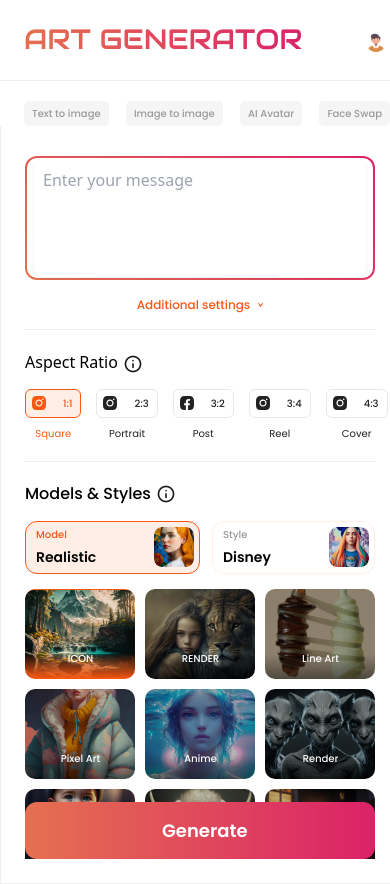
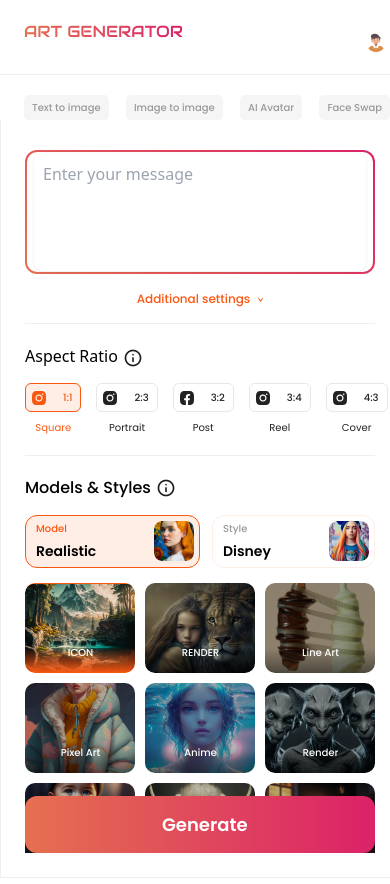
Before and after one commit to aqibzaib/Funsol-Task-For-Frontend-Developer, a React (Create React App) app: page /text-to-image in a window 390 px wide. Built offline with nearby package versions, Linux system fonts and the light colour scheme.

Commit message:
set font leading in creation page

```diff
--- a/src/components/creations/AspectRatio.js
+++ b/src/components/creations/AspectRatio.js
@@ -62,7 +62,7 @@ const AspectRatio = () => {
               </p>
               {item.Icon}
             </div>
-            <p className="test-[#FA5711] text-[10px] font-[400] text-center pt-[8px] font-poppins">
+            <p className="test-[#FA5711] text-[10px] leading-[15px] font-[400] text-center pt-[8px] font-poppins">
               {item.label}
             </p>
           </div>
--- a/src/components/creations/Header.js
+++ b/src/components/creations/Header.js
@@ -6,7 +6,7 @@ const Header = () => {
       <section className="max-w-full mx-auto pl-6 pr-[4px] lg:px-6">
         <div className="flex justify-between  py-[22px]  ">
           <div className="flex flex-row gap-[50px]">
-            <p className="font-[400] font-audiowide text-[28px] leading-[35.7px] bg-clip-text text-transparent bg-gradient-to-r from-[#E57050] to-[#DB2268] cursor-pointer">
+            <p className="font-[400] font-audiowide text-[16px] sm:text-[28px] sm:leading-[35.7px] leading-[20.4px] bg-clip-text text-transparent bg-gradient-to-r from-[#E57050] to-[#DB2268] cursor-pointer">
               ART GENERATOR
             </p>
             <div className="hidden lg:block">
--- a/src/components/creations/RightSideBar.js
+++ b/src/components/creations/RightSideBar.js
@@ -22,7 +22,7 @@ const RightSideBar = () => {
         </div>
       </form>
       <div className="font-poppins flex items-center justify-center gap-[8px]">
-        <p className="text-[12px] font-[500] text-[#FA5711]  ">
+        <p className="text-[12px] leading-[18px] font-[500] text-[#FA5711]  ">
           Additional settings
         </p>
         <img
```
